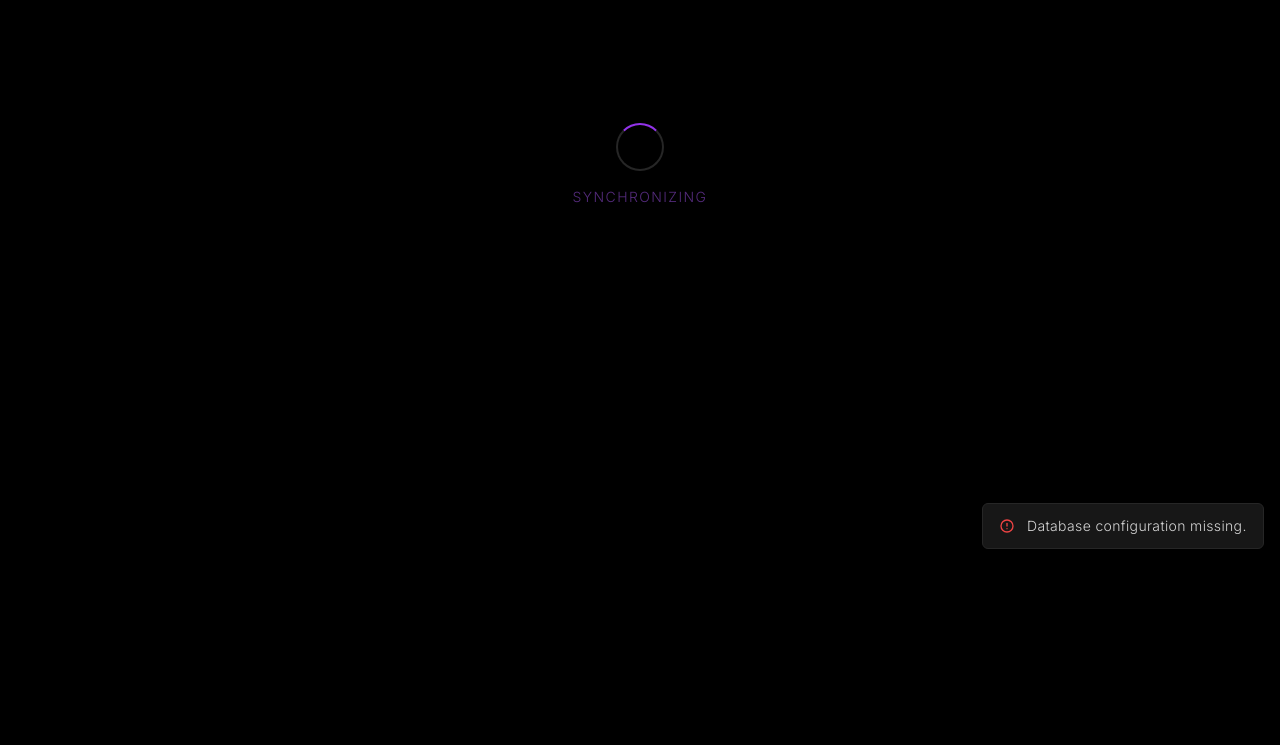
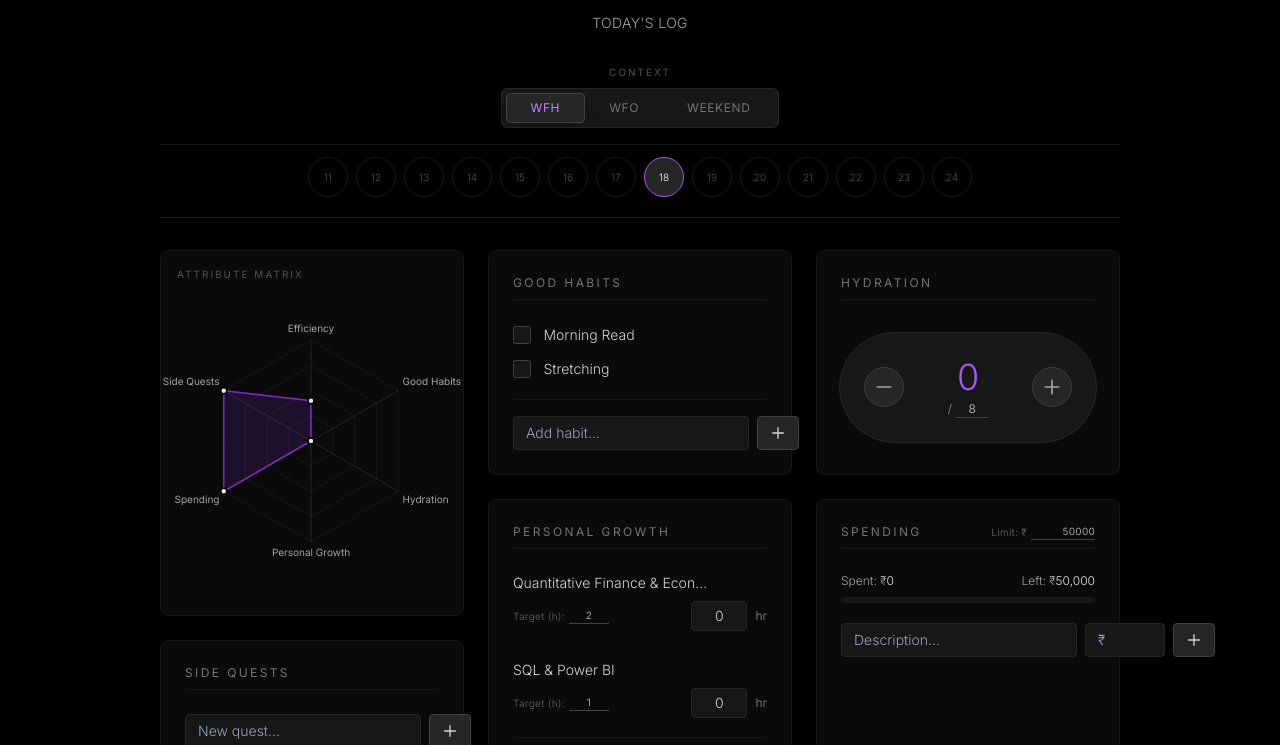
Before and after one commit to jayanhansda/Tracker, a plain HTML site: page index.html in a window 1280 px wide. Shown: the part 235-980 px from the top of the page. Before the commit the page ends 800 px from the top, so only its background shows below. Drawn offline with nearby package versions, Linux system fonts and the light colour scheme.

Commit message:
Update index.html

```diff
--- a/index.html
+++ b/index.html
@@ -276,10 +276,17 @@
 
         // Global Vars
         const appId = typeof __app_id !== 'undefined' ? __app_id : 'questboard-tracker';
+        // Optional: Paste your own Firebase config object here if you want cloud sync on GitHub Pages.
+        // Leave as null to use automatic browser localStorage (works offline & out-of-the-box).
         let firebaseConfig = null;
         try { firebaseConfig = typeof __firebase_config !== 'undefined' ? JSON.parse(__firebase_config) : null; } catch (e) {}
 
         let app, db, auth, userId;
+        let useLocalStorage = !firebaseConfig;
+
+        // LocalStorage Keys
+        const LS_SETTINGS_KEY = `${appId}_settings`;
+        const LS_LOG_PREFIX = `${appId}_log_`;
 
         // Dates
         const realTodayStr = new Date().toLocaleDateString('en-CA');
@@ -317,8 +324,8 @@
 
         // Initialization
         async function initApp() {
-            if (!firebaseConfig) return showError("Database configuration missing.");
             try {
+                if (!useLocalStorage && firebaseConfig) {
                     app = initializeApp(firebaseConfig);
                     auth = getAuth(app);
                     db = getFirestore(app);
@@ -331,7 +338,13 @@
 
                     if (!auth.currentUser) throw new Error("Auth failed");
                     userId = auth.currentUser.uid;
+                }
+            } catch (error) {
+                console.warn("Firebase unavailable, falling back to local storage:", error);
+                useLocalStorage = true;
+            }
 
+            try {
                 initRadarChart();
                 await loadSettings();
                 await setDateView(realTodayStr);
@@ -340,15 +353,23 @@
                 const appContent = document.getElementById('app-content');
                 appContent.classList.remove('hidden');
                 setTimeout(() => appContent.classList.remove('opacity-0'), 50);
-
             } catch (error) {
                 console.error("Init Error:", error);
-                showError("Connection failed.");
+                showError("Initialization failed.");
             }
         }
 
-        // Database calls
+        // Database calls (Firebase or LocalStorage fallback)
         async function loadSettings() {
+            if (useLocalStorage) {
+                const raw = localStorage.getItem(LS_SETTINGS_KEY);
+                if (raw) {
+                    try { settings = { ...settings, ...JSON.parse(raw) }; } catch (e) {}
+                } else {
+                    localStorage.setItem(LS_SETTINGS_KEY, JSON.stringify(settings));
+                }
+                return;
+            }
             const docRef = doc(db, 'artifacts', appId, 'users', userId, 'config', 'settings');
             const snap = await getDoc(docRef);
             if (snap.exists()) settings = { ...settings, ...snap.data() };
@@ -356,6 +377,11 @@
         }
 
         async function saveSettings() {
+            if (useLocalStorage) {
+                localStorage.setItem(LS_SETTINGS_KEY, JSON.stringify(settings));
+                showToast();
+                return;
+            }
             if (!userId) return;
             const docRef = doc(db, 'artifacts', appId, 'users', userId, 'config', 'settings');
             await setDoc(docRef, settings);
@@ -363,6 +389,10 @@
         }
 
         async function updateDailyDB() {
+            if (useLocalStorage) {
+                localStorage.setItem(LS_LOG_PREFIX + activeDateStr, JSON.stringify(state));
+                return;
+            }
             if (!userId) return;
             const docRef = doc(db, 'artifacts', appId, 'users', userId, 'logs', activeDateStr);
             await setDoc(docRef, state, { merge: true });
@@ -370,10 +400,27 @@
 
         async function fetchMonthlyExpenses() {
             const targetMonthStr = activeDateStr.substring(0, 7);
+            monthlySpent = 0;
+
+            if (useLocalStorage) {
+                const monthPrefix = LS_LOG_PREFIX + targetMonthStr;
+                for (let i = 0; i < localStorage.length; i++) {
+                    const key = localStorage.key(i);
+                    if (key && key.startsWith(monthPrefix)) {
+                        try {
+                            const data = JSON.parse(localStorage.getItem(key));
+                            if (data && data.expenses) {
+                                data.expenses.forEach(exp => { monthlySpent += Number(exp.amt || 0); });
+                            }
+                        } catch (e) {}
+                    }
+                }
+                return;
+            }
+
             const logsRef = collection(db, 'artifacts', appId, 'users', userId, 'logs');
             const querySnapshot = await getDocs(logsRef);
 
-            monthlySpent = 0;
             querySnapshot.forEach((docSnap) => {
                 if (docSnap.id.startsWith(targetMonthStr)) {
                     const data = docSnap.data();
@@ -388,15 +435,24 @@
             activeDateStr = dateStr;
             renderCalendarRibbon();
 
-            const d = new Date(dateStr);
+            const d = new Date(dateStr + 'T00:00:00');
             const isToday = dateStr === realTodayStr;
             document.getElementById('active-date-display').textContent = isToday ? "TODAY'S LOG" : d.toLocaleDateString('en-US', { weekday: 'long', month: 'short', day: 'numeric' }).toUpperCase();
 
+            let loadedData = null;
+            if (useLocalStorage) {
+                const raw = localStorage.getItem(LS_LOG_PREFIX + activeDateStr);
+                if (raw) {
+                    try { loadedData = JSON.parse(raw); } catch (e) {}
+                }
+            } else {
                 const dailyRef = doc(db, 'artifacts', appId, 'users', userId, 'logs', activeDateStr);
                 const snap = await getDoc(dailyRef);
+                if (snap.exists()) loadedData = snap.data();
+            }
 
-            if (snap.exists()) {
-                state = { context: 'WFH', habitsDone: {}, water: 0, growthDone: {}, expenses: [], quests: [], ...snap.data() };
+            if (loadedData) {
+                state = { context: 'WFH', habitsDone: {}, water: 0, growthDone: {}, expenses: [], quests: [], ...loadedData };
             } else {
                 state = { context: 'WFH', habitsDone: {}, water: 0, growthDone: {}, expenses: [], quests: [] };
                 if (isToday) await updateDailyDB();
@@ -574,10 +630,13 @@
         }
 
         // --- Editing Names Modal ---
-        window.openEditModal = function(type, id, currentName) {
+        window.openEditModal = function(type, id) {
             editingConfig = { type, id };
+            const item = type === 'habit'
+                ? settings.habits.find(x => x.id === id)
+                : settings.growth.find(x => x.id === id);
             document.getElementById('edit-modal-title').textContent = type === 'habit' ? 'Edit Habit Name' : 'Edit Category Name';
-            document.getElementById('edit-modal-input').value = currentName;
+            document.getElementById('edit-modal-input').value = item ? item.name : '';
             document.getElementById('edit-modal').classList.remove('hidden');
             document.getElementById('edit-modal').classList.add('flex');
             document.getElementById('edit-modal-input').focus();
@@ -668,7 +727,7 @@
                             <label for="chk_${h.id}" class="ml-3 text-sm font-light ${isDone ? 'text-neutral-600 line-through' : 'text-neutral-300'} cursor-pointer transition-colors flex-1">${h.name}</label>
                         </div>
                         <div class="flex gap-2 opacity-0 group-hover:opacity-100 transition-opacity">
-                            <button onclick="openEditModal('habit', '${h.id}', '${h.name}')" class="text-neutral-600 hover:text-purple-400 p-1"><svg class="w-3.5 h-3.5" fill="none" stroke="currentColor" viewBox="0 0 24 24"><path stroke-linecap="round" stroke-linejoin="round" stroke-width="2" d="M15.232 5.232l3.536 3.536m-2.036-5.036a2.5 2.5 0 113.536 3.536L6.5 21.036H3v-3.572L16.732 3.732z"></path></svg></button>
+                            <button onclick="openEditModal('habit', '${h.id}')" class="text-neutral-600 hover:text-purple-400 p-1"><svg class="w-3.5 h-3.5" fill="none" stroke="currentColor" viewBox="0 0 24 24"><path stroke-linecap="round" stroke-linejoin="round" stroke-width="2" d="M15.232 5.232l3.536 3.536m-2.036-5.036a2.5 2.5 0 113.536 3.536L6.5 21.036H3v-3.572L16.732 3.732z"></path></svg></button>
                             <button onclick="deleteHabit('${h.id}')" class="text-neutral-600 hover:text-red-500 p-1"><svg class="w-3.5 h-3.5" fill="none" stroke="currentColor" viewBox="0 0 24 24"><path stroke-linecap="round" stroke-linejoin="round" stroke-width="2" d="M6 18L18 6M6 6l12 12"></path></svg></button>
                         </div>
                     </div>
@@ -693,7 +752,7 @@
                         <div class="flex justify-between items-center">
                             <span class="text-sm font-light text-neutral-300 truncate pr-2">${g.name}</span>
                             <div class="flex gap-1 opacity-0 group-hover:opacity-100 transition-opacity">
-                                <button onclick="openEditModal('growth', '${g.id}', '${g.name}')" class="text-neutral-600 hover:text-purple-400 p-1"><svg class="w-3 h-3" fill="none" stroke="currentColor" viewBox="0 0 24 24"><path stroke-linecap="round" stroke-linejoin="round" stroke-width="2" d="M15.232 5.232l3.536 3.536m-2.036-5.036a2.5 2.5 0 113.536 3.536L6.5 21.036H3v-3.572L16.732 3.732z"></path></svg></button>
+                                <button onclick="openEditModal('growth', '${g.id}')" class="text-neutral-600 hover:text-purple-400 p-1"><svg class="w-3 h-3" fill="none" stroke="currentColor" viewBox="0 0 24 24"><path stroke-linecap="round" stroke-linejoin="round" stroke-width="2" d="M15.232 5.232l3.536 3.536m-2.036-5.036a2.5 2.5 0 113.536 3.536L6.5 21.036H3v-3.572L16.732 3.732z"></path></svg></button>
                                 <button onclick="deleteGrowthCat('${g.id}')" class="text-neutral-600 hover:text-red-500 p-1"><svg class="w-3 h-3" fill="none" stroke="currentColor" viewBox="0 0 24 24"><path stroke-linecap="round" stroke-linejoin="round" stroke-width="2" d="M6 18L18 6M6 6l12 12"></path></svg></button>
                             </div>
                         </div>
@@ -728,6 +787,7 @@
 
             if (remaining >= 0) {
                 remainingLabel.className = "text-neutral-400";
+                remainingLabel.innerHTML = `Left: ₹<span id="remaining-disp" class="text-neutral-200">${Math.abs(remaining).toLocaleString('en-IN')}</span>`;
                 bar.className = "h-full transition-all duration-500 bg-purple-600";
             } else {
                 remainingLabel.className = "text-red-500 font-medium";
```
Lines whose indentation alone changed are shown as unchanged.
